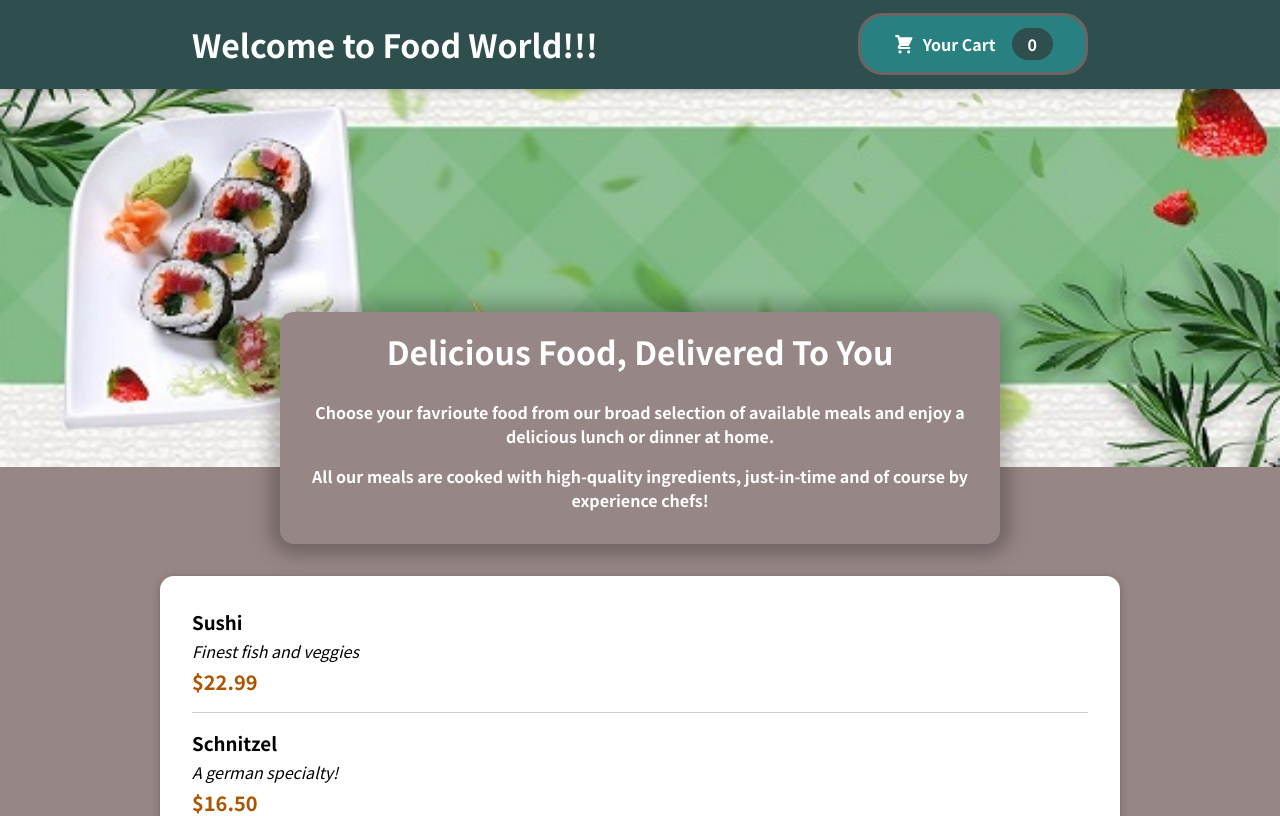
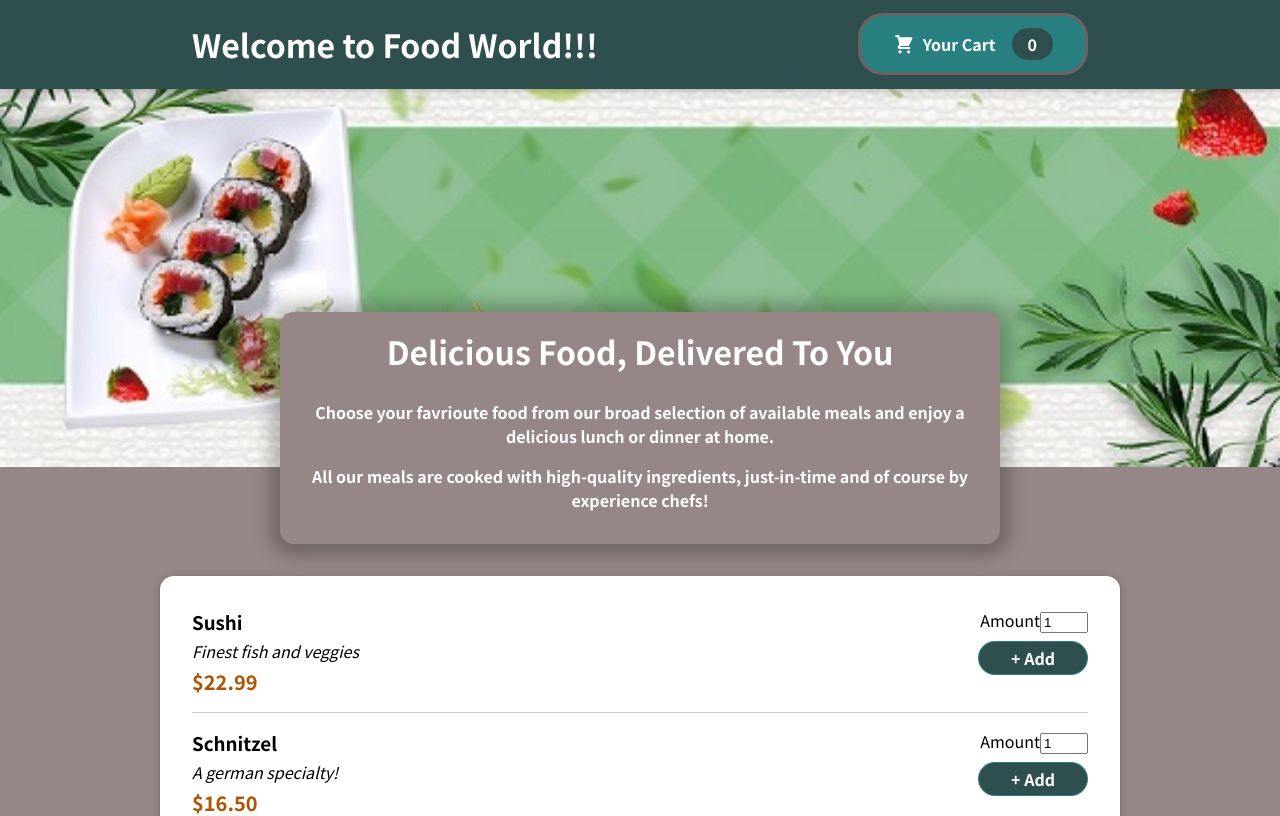
Before and after one commit to roshani2022/RestaurantApp, a React (Create React App) app: page / in a window 1280 px wide. Shown: the top 816 px of the page. Built offline with nearby package versions, Linux system fonts and the light colour scheme.

Commit message:
Adding a form

```diff
--- a/src/Components/Meals/MealItem/MealItem.js
+++ b/src/Components/Meals/MealItem/MealItem.js
@@ -1,4 +1,5 @@
 import classes from './MealItem.module.css'
+import MealItemForm from './MealItemForm';
 const MealItem = (props) => {
  const price = `$${props.price.toFixed(2)}`;
  return (
@@ -8,6 +9,9 @@ const MealItem = (props) => {
         <div className={classes.description}>{props.description}</div>
         <div className={classes.price}>{price}</div>
      </div>
+     <div>
+      <MealItemForm/>
+     </div>
     </li>
  )
 }
--- /dev/null
+++ b/src/Components/Meals/MealItem/MealItemForm.js
@@ -0,0 +1,17 @@
+import classes from './MealItemForm.module.css'
+import Input from '../../UI/Input'
+const MealItemForm = () => {
+    return <form className={classes.form}>
+      <Input label="Amount" input={{
+        id:'amount',
+        type:'number',
+        min:'1',
+        max:'5',
+        step:'1',
+        defaultValue:'1'
+
+      }} />
+        <button> + Add</button>
+    </form>
+}
+export default MealItemForm;
--- /dev/null
+++ b/src/Components/Meals/MealItem/MealItemForm.module.css
@@ -0,0 +1,23 @@
+.form{
+    text-align: right;
+
+}
+.form button{
+    font: inherit;
+    font-weight: bold;
+    cursor: pointer;
+    color:white;
+    background-color:  darkslategrey;
+    border: 1px solid rgba(26, 236, 236, 0.308);
+    color: white;
+    border-radius: 20px;
+    padding: 0.25rem 2rem;
+    margin-top: 0.5rem;
+
+}
+
+.form button:hover,
+.form button:active {
+  background-color: #ad5502;
+  border-color: rgba(26, 236, 236, 0);
+}
--- /dev/null
+++ b/src/Components/UI/Input.js
@@ -0,0 +1,8 @@
+import classes from './Card.module.css'
+const Input = (props) => {
+   return <div className={classes.input}>
+    <label htmlFor={props.input.id}>{props.label}</label>
+    <input id={props.input.id} {...props.input}></input>
+   </div>
+}
+export default Input
```
Also changed, not shown: src/Components/Meals/MealItem/Header.module.css (added, +29 -0 lines), src/Components/UI/Input.module.css (added, +20 -0 lines).
